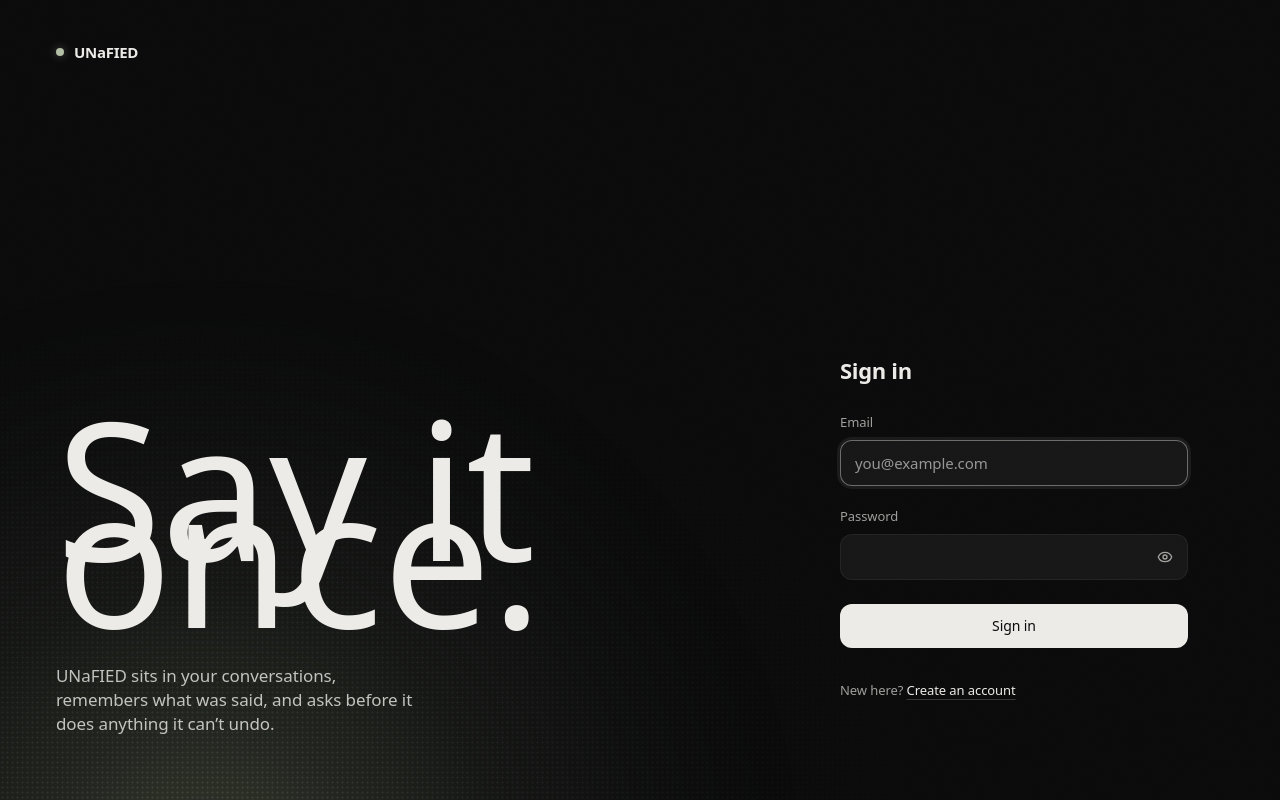
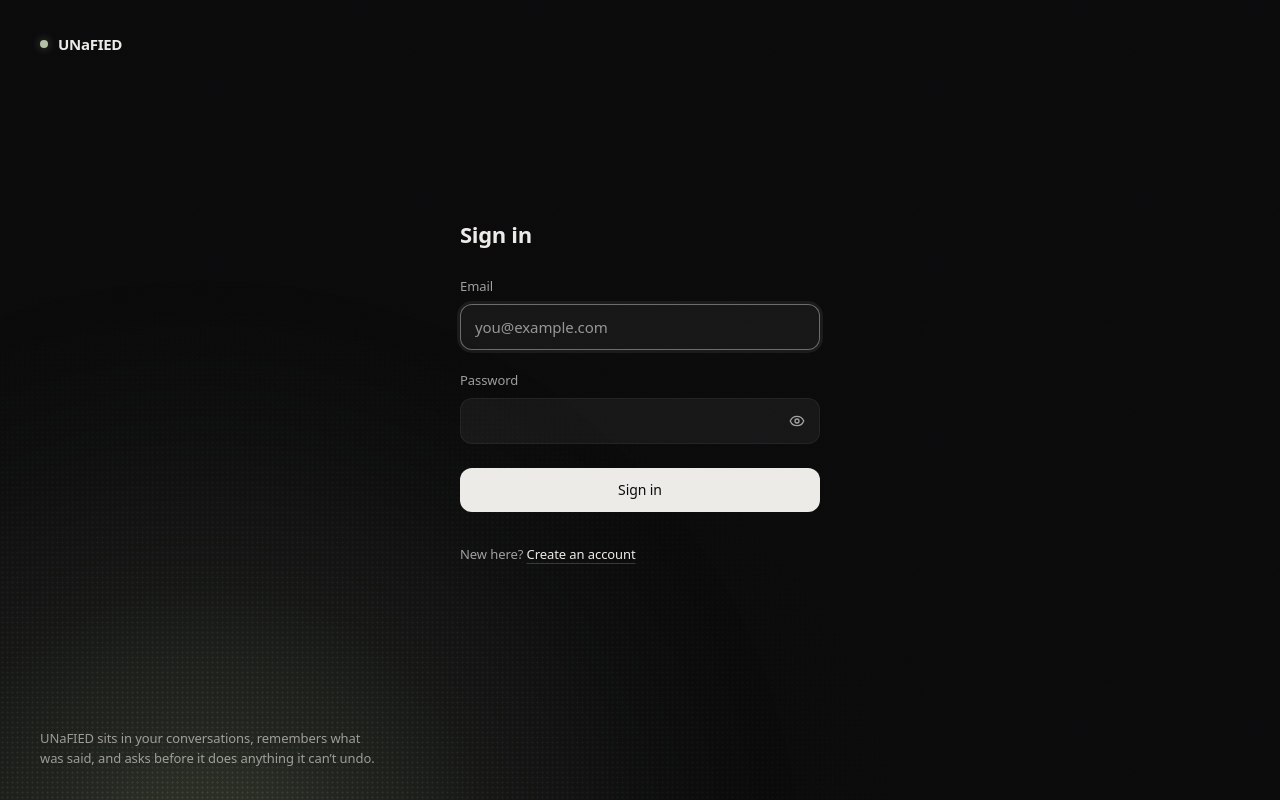
Before and after one commit to tanishqsrivastavaa/UNaFIED, a React (Vite) app in the folder frontend/: page /login in a window 1280 px wide. Built offline with nearby package versions, Linux system fonts and the light colour scheme.

Commit message:
Quiet the auth shell

```diff
--- a/frontend/src/components/auth/AuthShell.tsx
+++ b/frontend/src/components/auth/AuthShell.tsx
@@ -1,7 +1,6 @@
 import { useState } from "react";
 import { useLocation, useOutlet } from "react-router-dom";
 import { AnimatePresence, motion } from "framer-motion";
-import Display from "../ui/Display";
 import Wordmark from "../ui/Wordmark";
 
 const EASE = [0.22, 1, 0.36, 1] as const;
@@ -13,58 +12,50 @@ function FrozenOutlet() {
     return frozen;
 }
 
+/** One narrow column in a lot of dark: the wordmark in a corner, the form in the middle. */
 export default function AuthShell() {
     const { pathname } = useLocation();
 
     return (
-        <div className="relative min-h-dvh w-full overflow-x-hidden">
-            <div className="mx-auto grid min-h-dvh w-full max-w-[1360px] grid-rows-[auto_1fr_auto] gap-y-10 px-5 py-6 sm:px-10 sm:py-8 lg:grid-cols-[minmax(0,1fr)_420px] lg:grid-rows-[auto_1fr] lg:gap-x-16 lg:px-14 lg:py-10">
+        <div className="grid min-h-dvh w-full grid-rows-[auto_1fr_auto] px-6 py-6 sm:px-10 sm:py-8">
             <motion.header
-                    className="lg:col-span-2"
                 initial={{ opacity: 0 }}
                 animate={{ opacity: 1 }}
-                    transition={{ duration: 0.8, ease: EASE }}
+                transition={{ duration: 0.5, ease: EASE }}
             >
                 <Wordmark />
             </motion.header>
 
-                <section className="flex flex-col justify-end self-stretch lg:pb-6">
-                    <Display
-                        lines={["Say it", "once."]}
-                        cursor
-                        delay={150}
-                        className="text-[clamp(88px,15vw,212px)] text-parchment"
-                    />
-                    <motion.p
-                        className="mt-8 max-w-[38ch] text-lg text-ink-2 sm:mt-10"
+            <motion.main
+                className="flex items-center justify-center py-12"
                 initial={{ opacity: 0, y: 8 }}
                 animate={{ opacity: 1, y: 0 }}
-                        transition={{ duration: 0.9, delay: 0.75, ease: EASE }}
+                transition={{ duration: 0.5, delay: 0.1, ease: EASE }}
             >
-                        UNaFIED sits in your conversations, remembers what was said, and asks before it does
-                        anything it can&rsquo;t undo.
-                    </motion.p>
-                </section>
-
-                <motion.section
-                    className="glass w-full self-center rounded-[28px] p-7 sm:p-9 lg:col-start-2 lg:row-start-2 lg:mb-6 lg:self-end"
-                    initial={{ opacity: 0, y: 16 }}
-                    animate={{ opacity: 1, y: 0 }}
-                    transition={{ duration: 0.9, delay: 0.35, ease: EASE }}
-                >
+                <div className="w-full max-w-[360px]">
                     <AnimatePresence mode="wait" initial={false}>
                         <motion.div
                             key={pathname}
-                            initial={{ opacity: 0, y: 6 }}
+                            initial={{ opacity: 0, y: 4 }}
                             animate={{ opacity: 1, y: 0 }}
                             exit={{ opacity: 0, y: -4 }}
-                            transition={{ duration: 0.22, ease: EASE }}
+                            transition={{ duration: 0.2, ease: EASE }}
                         >
                             <FrozenOutlet />
                         </motion.div>
                     </AnimatePresence>
-                </motion.section>
                 </div>
+            </motion.main>
+
+            <motion.p
+                className="max-w-[46ch] text-sm text-ink-4"
+                initial={{ opacity: 0 }}
+                animate={{ opacity: 1 }}
+                transition={{ duration: 0.5, delay: 0.25, ease: EASE }}
+            >
+                UNaFIED sits in your conversations, remembers what was said, and asks before it does anything it
+                can&rsquo;t undo.
+            </motion.p>
         </div>
     );
 }
```
Lines whose indentation alone changed are shown as unchanged.
